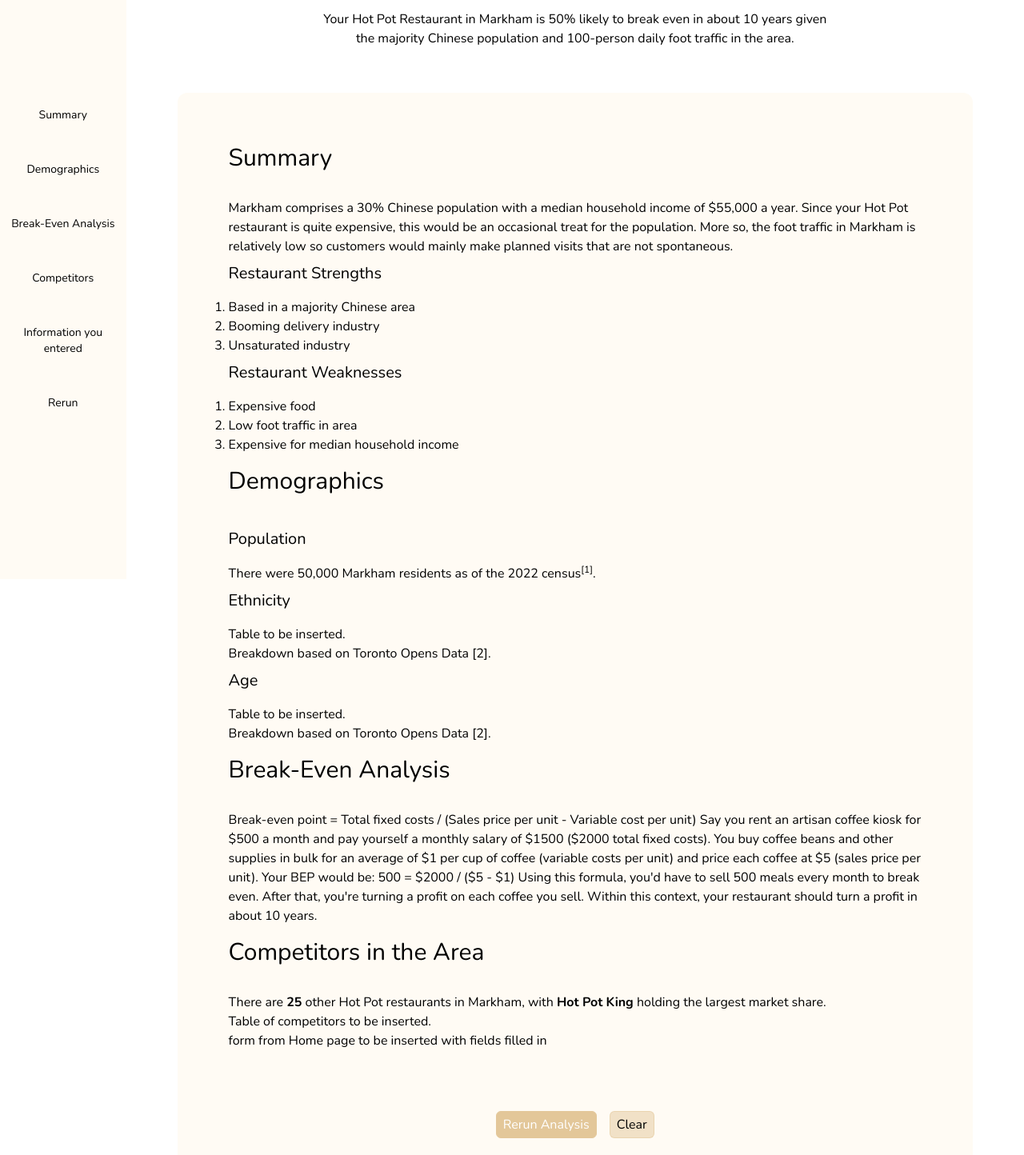
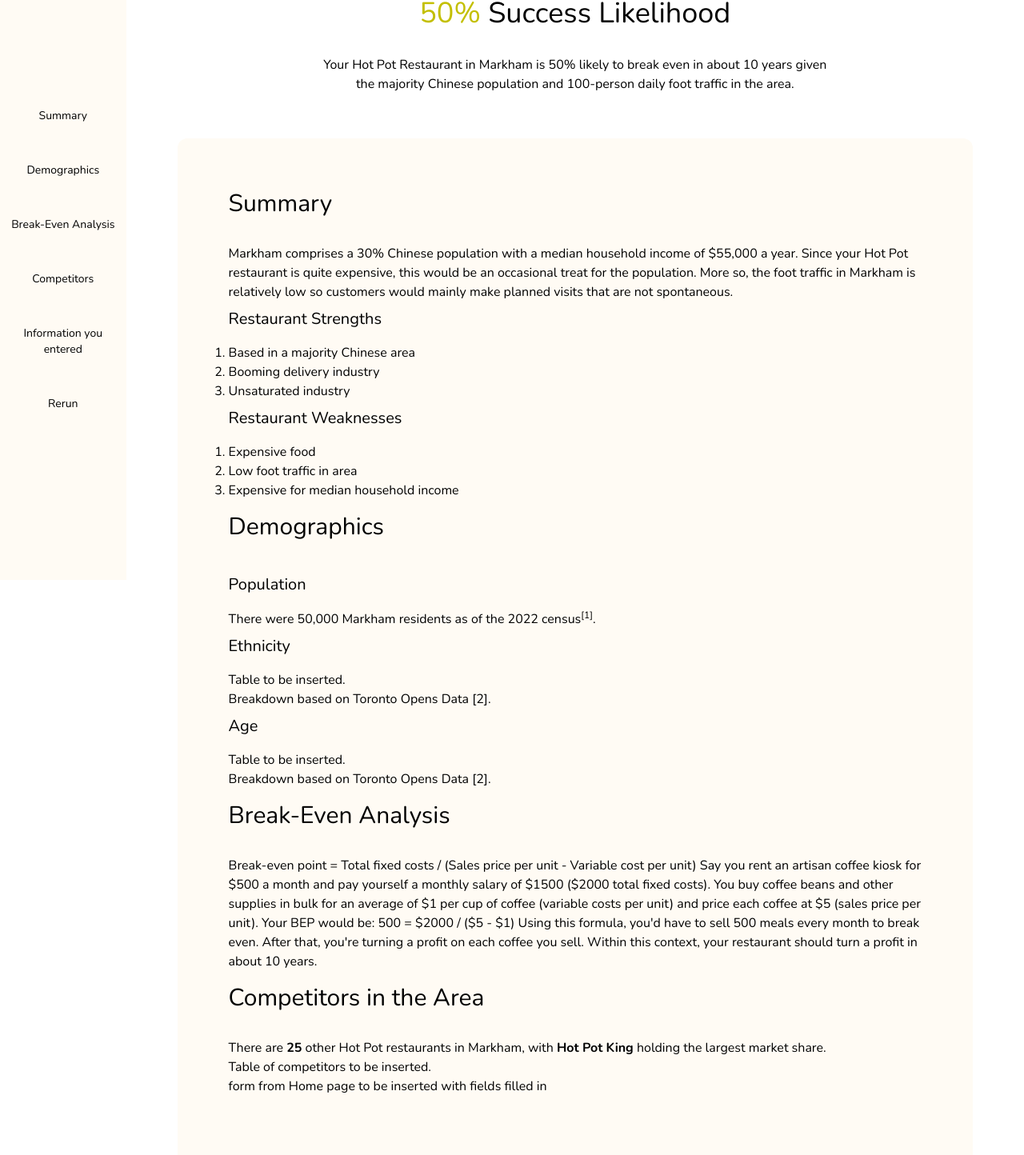
Before and after one commit to jayvakil-bc/UOFTHacks, a React (Vite) app in the folder frontend/: page /results in a window 1280 px wide. Shown: the part 186-1630 px from the top of the page at 80% size. Built offline with nearby package versions, Linux system fonts and the light colour scheme.

Commit message:
- tried removing as many problems and errors in anticipation of deployment

```diff
--- a/frontend/package.json
+++ b/frontend/package.json
@@ -10,10 +10,12 @@
     "preview": "vite preview"
   },
   "dependencies": {
+    "@emailjs/browser": "^4.4.1",
     "@vis.gl/react-google-maps": "^1.5.0",
     "react": "^18.3.1",
     "react-dom": "^18.3.1",
     "react-router-dom": "^7.1.3",
+    "react-scroll": "^1.9.0",
     "react-widgets": "^5.8.6"
   },
   "devDependencies": {
@@ -21,6 +23,7 @@
     "@types/react": "^18.3.18",
     "@types/react-dom": "^18.3.5",
     "@types/react-router-dom": "^5.3.3",
+    "@types/react-scroll": "^1.8.10",
     "@vitejs/plugin-react-swc": "^3.5.0",
     "autoprefixer": "^10.4.20",
     "eslint": "^9.17.0",
--- a/frontend/src/Types.ts
+++ b/frontend/src/Types.ts
@@ -3,7 +3,8 @@ export interface Row{
     age: string,
     location: string,
     ethnicity: string,
-    percentage: number,
-    restaurant: number,
-    marketshare: number
+    percentage: string,
+    restaurant: string,
+    marketshare: string
+    [index: string]: string
 }
--- a/frontend/src/components/Navbar.tsx
+++ b/frontend/src/components/Navbar.tsx
@@ -1,4 +1,3 @@
-import React from 'react'
 import { Link } from 'react-router-dom';
 
 function Navbar() {
--- a/frontend/src/components/TableHeader.tsx
+++ b/frontend/src/components/TableHeader.tsx
@@ -1,4 +1,5 @@
 import React from "react";
+import {Row} from "../Types.ts";
 interface Col{
     header: string,
     accessor: string
@@ -20,7 +21,8 @@ const TableHeader: React.FC<HeaderProps> = ({columns, setFilter, toggleShowDD, c
                     key={accessor}
                     className={classname || defaultStyle}
                     onClick={()=>{
-                        setFilter(prevNote => ({...prevNote, ["column"]: accessor}) );
+                        // might be an issue
+                        setFilter((prevNote: Row) => ({...prevNote, ["column"]: accessor}) );
                         toggleShowDD();}
                     }
                 >
--- a/frontend/src/pages/Home.tsx
+++ b/frontend/src/pages/Home.tsx
@@ -1,4 +1,3 @@
-import React from 'react';
 import Map from '../components/Map';
 
 function Home() {
--- a/frontend/src/pages/Results.tsx
+++ b/frontend/src/pages/Results.tsx
@@ -1,74 +1,111 @@
 import Button from "../components/Button.tsx";
-import {Link} from "react-router-dom";
-import {useState} from "react";
+import {useRef, useState} from "react";
+import emailjs from '@emailjs/browser';
+import { Link, Element } from "react-scroll";
 
 export const Results = ()=>{
     const superStyle ="align-super text-xs";
     const emphasis ="font-bold";
-    const zeroto49 = "text-red";
+    // const zeroto49 = "text-red";
     const fiftyto75 = "text-yellow";
-    const seventysixto100 = "text-deepgreen";
+    // const seventysixto100 = "text-deepgreen";
 
     const [showForm, setShowForm] = useState(false);
-    const defaultEmailForm = {
-        "fname": "", "lname": "", "email": "Enter Your Email"
-    };
-
-    const [emailForm, setEmailForm]
-        = useState(defaultEmailForm);
+    const [confirmation, setConfirmation] = useState(false);
 
     const navitems = [
-        {name: "Summary", href:"#summary"},
-        {name: "Demographics", href:"#demographics"},
-        {name: "Break-Even Analysis", href:"#breakeven"},
-        {name: "Competitors", href:"#competitors"},
-        {name: "Information you entered", href:"#iue"},
-        {name: "Rerun", href:"#rerun"},
+        {name: "Summary", href:"summary"},
+        {name: "Demographics", href:"demographics"},
+        {name: "Break-Even Analysis", href:"breakeven"},
+        {name: "Competitors", href:"competitors"},
+        {name: "Information you entered", href:"iue"},
+        {name: "Rerun", href:"rerun"},
     ];
 
-    const columns = [
-        { id: 1, header: 'Percentage', accessor: 'percentage' },
-        { id: 2, header: 'Age', accessor: 'age' },
-        { id: 3, header: 'Ethnicity', accessor: 'ethnicity' },
-        { id: 3, header: 'Restaurant', accessor: 'restaurant' },
-        { id: 4, header: 'Market Share', accessor: 'marketshare' },
-        { id: 5, header: 'Location', accessor: 'location' },
-    ];
+    // const columns = [
+    //     { id: 1, header: 'Percentage', accessor: 'percentage' },
+    //     { id: 2, header: 'Age', accessor: 'age' },
+    //     { id: 3, header: 'Ethnicity', accessor: 'ethnicity' },
+    //     { id: 3, header: 'Restaurant', accessor: 'restaurant' },
+    //     { id: 4, header: 'Market Share', accessor: 'marketshare' },
+    //     { id: 5, header: 'Location', accessor: 'location' },
+    // ];
 
-    function sendEmail(){
-        console.log("email sent to ", emailForm.email);
+    const form = useRef("");
+    function sendEmail(event: React.FormEvent){
+        event.preventDefault();
+        emailjs.sendForm("service_mfymiy9", 'REPORT', form.current,
+                {publicKey: "Tbl6EK2tpx27fsbFP"}
+            ).then(() => {
+                console.log('SUCCESS!');
+                setShowForm(false);
+                setConfirmation(true)
+                setTimeout(() =>setConfirmation(false),800);
+                },
+                (error) => {
+                    console.log('FAILED...', error.name);
+                },
+            );
     }
     function rerun(){
         console.log("rerun button pressed");
     }
+
+    const textboxstyle = "bg-transparent w-full mt-1 py-1 px-2 border border-camel";
     return(
-        <div className={"flex flex-row gap-16 pr-16"}>
+        <div className={"flex flex-row gap-16 pr-16 border-t border-camel"}>
             {showForm ?
-                <form method={"get"}>
-                    <form noValidate onSubmit={e => e.preventDefault()}>
+                <div className={"absolute rounded-xl fixed top-0 left-0 z-10 flex items-center justify-center backdrop-grayscale min-w-full min-h-screen"}>
+                <form ref={form} onSubmit={sendEmail}
+                      /*TODO make this a hidden form with the analytics filled in as the message*/
+                      className={"bg-beige border border-camel p-8"}>
                     <div className="grid items-center min-w-full">
-
-                        {/*Account Section*/}
-                        <p className={"text-3xl mb-6"}>Editing User</p>
                         <div className={"grid grid-cols-2 gap-4"}>
-                            <label htmlFor={"email"}>Email Address</label>
-                            <input value={emailForm.email} id={"email"} name={"email"} type={"email"}/>
+                            <label>Name</label>
+                            <input type="text" name="to_name" className={textboxstyle}/>
                         </div>
-                        <Button onClick={sendEmail}>Send Report to Your Email</Button>
+                        <div className={"grid grid-cols-2 gap-4"}>
+                            <label>Email</label>
+                            <input type="email" name="user_email" className={textboxstyle}/>
+                        </div>
+                        <div className={"grid grid-cols-2 gap-4"}>
+                            <label>Message</label>
+                            <textarea name="message" className={textboxstyle}/>
+                        </div>
+                        <Button type="submit">Send</Button>
+                        <Button type="reset" onClick={()=>{setShowForm(false)}}>Close</Button>
                     </div>
-                    </form>
                 </form>
-
+                </div>
                 :
                 // show nothing
                 <></>}
+            {confirmation ?
+                <div className={"absolute rounded-md fixed top-0 left-0 z-10 grid items-center justify-center backdrop-grayscale min-w-full min-h-screen"}>
+                <div className={"bg-beige border border-camel p-8"}>
+                    <div className="grid items-center min-w-full">
+                        <p>Sent Success!</p>
+                    </div>
+                </div>
+                </div>
+                :
+                // show nothing
+                <></>}
+
+
             {/*sidebar*/}
             <div className={"flex bg-beige max-w-[165px] h-screen sticky top-0 items-center"}>
                 <ul className="flex flex-col gap-8 w-full">
                     {navitems.map((link) => (
                         <li key={link.name} >
-                            <Link to={link.href} className="text-sm flex flex-col p-2 w-full hover:text-white hover:font-medium hover:bg-camel">
-                                <p>{link.name}</p>
+                            <Link
+                                to={link.href}
+                                spy={true}
+                                smooth={true}
+                                duration={500}
+                                className="text-sm flex flex-col p-2 w-full hover:text-white hover:font-medium hover:bg-camel hover:cursor-pointer"
+                                activeClass={""}
+                            >{link.name}
                             </Link>
                         </li>
                     ))}
@@ -76,13 +113,13 @@ export const Results = ()=>{
             </div>
             {/*main content*/}
             <div className={"flex flex-col items-center"}>
-                <div className={"min-w-[150px] max-w-[650px] pb-14"}>
+                <div className={"min-w-[150px] max-w-[650px] py-14"}>
                 <h1><span className={fiftyto75}>50%</span> Success Likelihood</h1>
                 <p>Your Hot Pot Restaurant in Markham is 50% likely to break even in about 10 years given the majority Chinese population and 100-person daily foot traffic in the area.</p>
                 </div>
 
                 <div className={"bg-beige rounded-xl px-16 py-12 max-w-[1050px] text-left"}>
-                    <h2 id={"summary"}>Summary</h2>
+                    <Element id={"summary"} name={"summary"}><h2>Summary</h2></Element>
                     <p>Markham comprises a 30% Chinese population with a median household income of $55,000 a year. Since your Hot Pot restaurant is quite expensive, this would be an occasional treat for the population. More so, the foot traffic in Markham is relatively low so customers would mainly make planned visits that are not spontaneous.</p>
 
                     <h3>Restaurant Strengths</h3>
@@ -99,7 +136,7 @@ export const Results = ()=>{
                         <li>Expensive for median household income</li>
                     </ol>
 
-                    <h2>Demographics</h2>
+                    <Element id={"demographics"} name={"demographics"}><h2>Demographics</h2></Element>
 
                     <h3>Population</h3>
                     <p>There were 50,000 Markham residents as of the 2022 census<span className={superStyle}>[1]</span>.</p>
@@ -113,7 +150,7 @@ export const Results = ()=>{
                     <p>Table to be inserted.</p>
                     <p>Breakdown based on Toronto Opens Data [2].</p>
 
-                    <h2>Break-Even Analysis</h2>
+                    <Element id={"breakeven"} name={"breakeven"}><h2>Break-Even Analysis</h2></Element>
                     <p>Break-even point = Total fixed costs / (Sales price per unit - Variable cost per unit)
 
                         Say you rent an artisan coffee kiosk for $500 a month and pay yourself a monthly salary of $1500 ($2000 total fixed costs). You buy coffee beans and other supplies in bulk for an average of $1 per cup of coffee (variable costs per unit) and price each coffee at $5 (sales price per unit).
@@ -124,18 +161,20 @@ export const Results = ()=>{
 
                         Using this formula, you'd have to sell 500 meals every month to break even. After that, you're turning a profit on each coffee you sell. Within this context, your restaurant should turn a profit in about 10 years.</p>
 
-                    <h2>Competitors in the Area</h2>
+                    <Element id={"competitors"} name={"competitors"}><h2>Competitors in the Area</h2></Element>
                     <p>There are <span className={emphasis}>25</span> other Hot Pot restaurants in Markham, with <span className={emphasis}>Hot Pot King</span> holding the largest market share.</p>
                     <p>Table of competitors to be inserted.</p>
 
                     <p>form from Home page to be inserted with fields filled in</p>
-                    <form method={"get"} id={"rerun"} className={"flex flex-row gap-4 justify-center pt-14"}>
+
+                    <Element id={"rerun"} name={"rerun"}>
+                    <form className={"flex flex-row gap-4 justify-center pt-14"}>
                         <Button onClick={rerun}>Rerun Analysis</Button>
                         <Button buttonVariant={"sec"} type={"reset"}>Clear</Button>
                     </form>
+                    </Element>
 
-
-
+                    <Button onClick={()=>{setShowForm(true); scrollTo(0,0)}}>Send Report to Your Email</Button>
 
 
 
```
Also changed, not shown: frontend/src/components/Map.tsx (+5 -5 lines), 1 other file (tests, documents, lock files or other folders).
